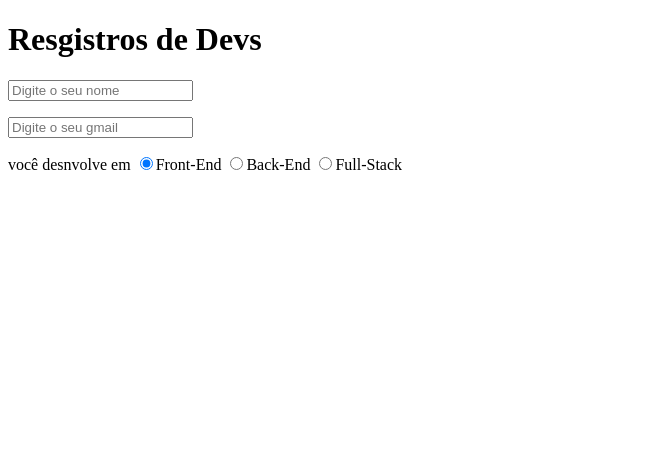
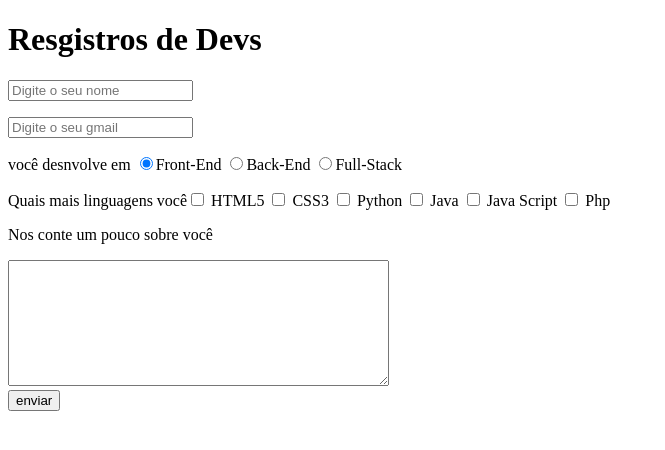
Before and after one commit to joao472762/ola--mundo, a plain HTML site: page site_com_repositório/index.html in a window 1280 px wide. Shown: the whole page, without its empty margins (0-665 px from the left). Drawn offline with Linux system fonts and the light colour scheme.

Commit message:
terminei o html

```diff
--- a/site_com_repositório/index.html
+++ b/site_com_repositório/index.html
@@ -30,7 +30,7 @@
             </section>
 
             <section id="desnvolve">
-                <div id="progama">
+                <div id="progamaa">
                     <p>
                         <label for="dev">
                             você desnvolve em <input type="radio" name="dev" id="front-end" checked>Front-End <input type="radio" name="dev" id="back-end">Back-End <input type="radio" name="dev" id="full-stack">Full-Stack
@@ -39,6 +39,30 @@
                 </div>
             </section>
         </form>
+        <form action="">
+            <section id="linguagens">
+                <div id="progama">
+                    <p>
+                        <label for="linguagem">
+                            Quais mais linguagens você<input type="checkbox" name="html" class="linguagem"> HTML5 <input type="checkbox" name="css3" class="linguagem"> CSS3 <input type="checkbox" name="python" class="linguagem"> Python
+                            <input type="checkbox" name="java" class="linguagem"> Java
+                            <input type="checkbox" name="java-script" class="linguagem"> Java Script
+                            <input type="checkbox" name="php" class="linguagens"> Php
+                        </label>
+                    </p>
+            </section>
+        </form>
+        <footer>
+            <div id='umpouco'>
+                <p>Nos conte um pouco sobre você </p>
+                <label for="texto">
+                    <textarea name="texto" id="texto" cols="45" rows="8"></textarea>
+                </label>
+            </div>
+            <div id="botao">
+                <input type="submit" id="botao" value="enviar">
+            </div>
+        </footer>
     </main>
 </body>
 </html>
```
